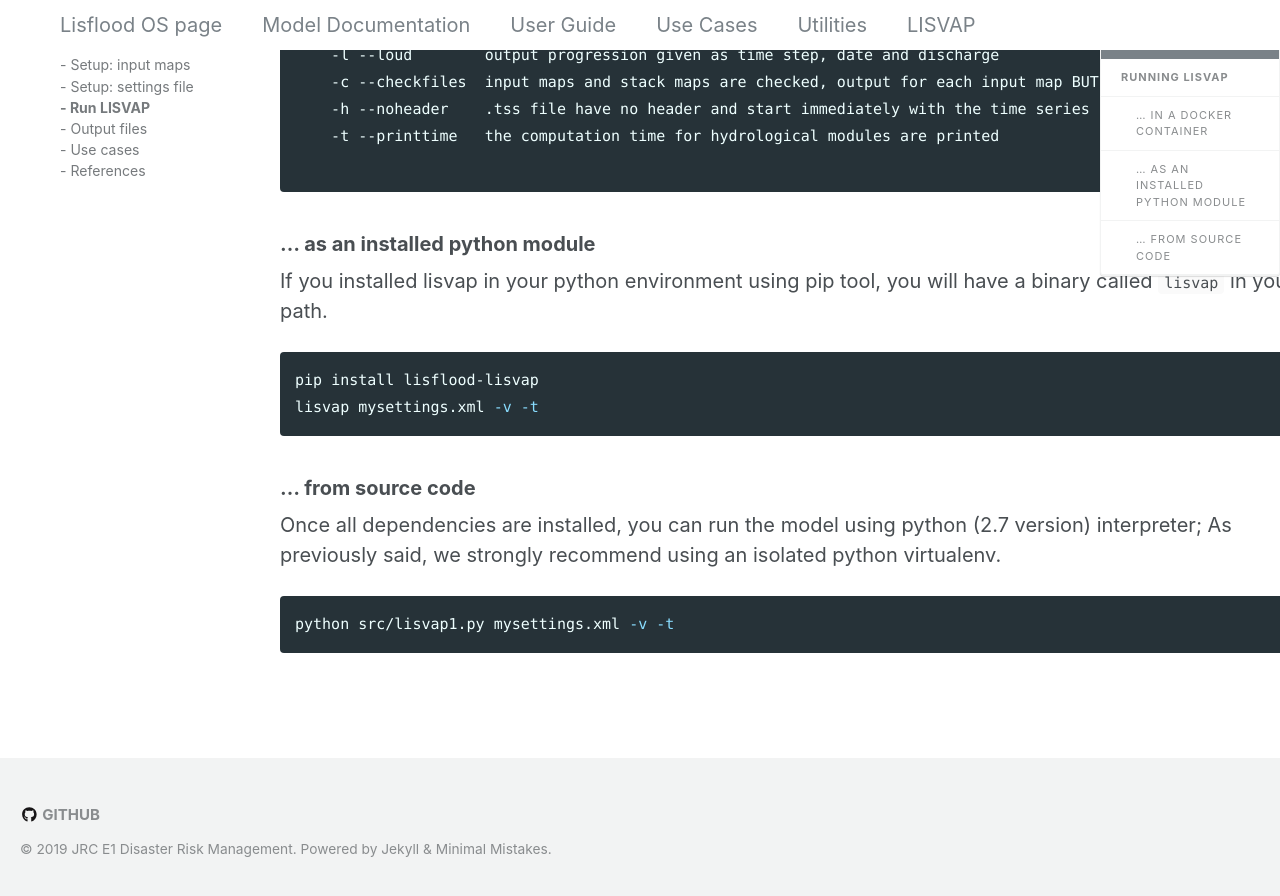
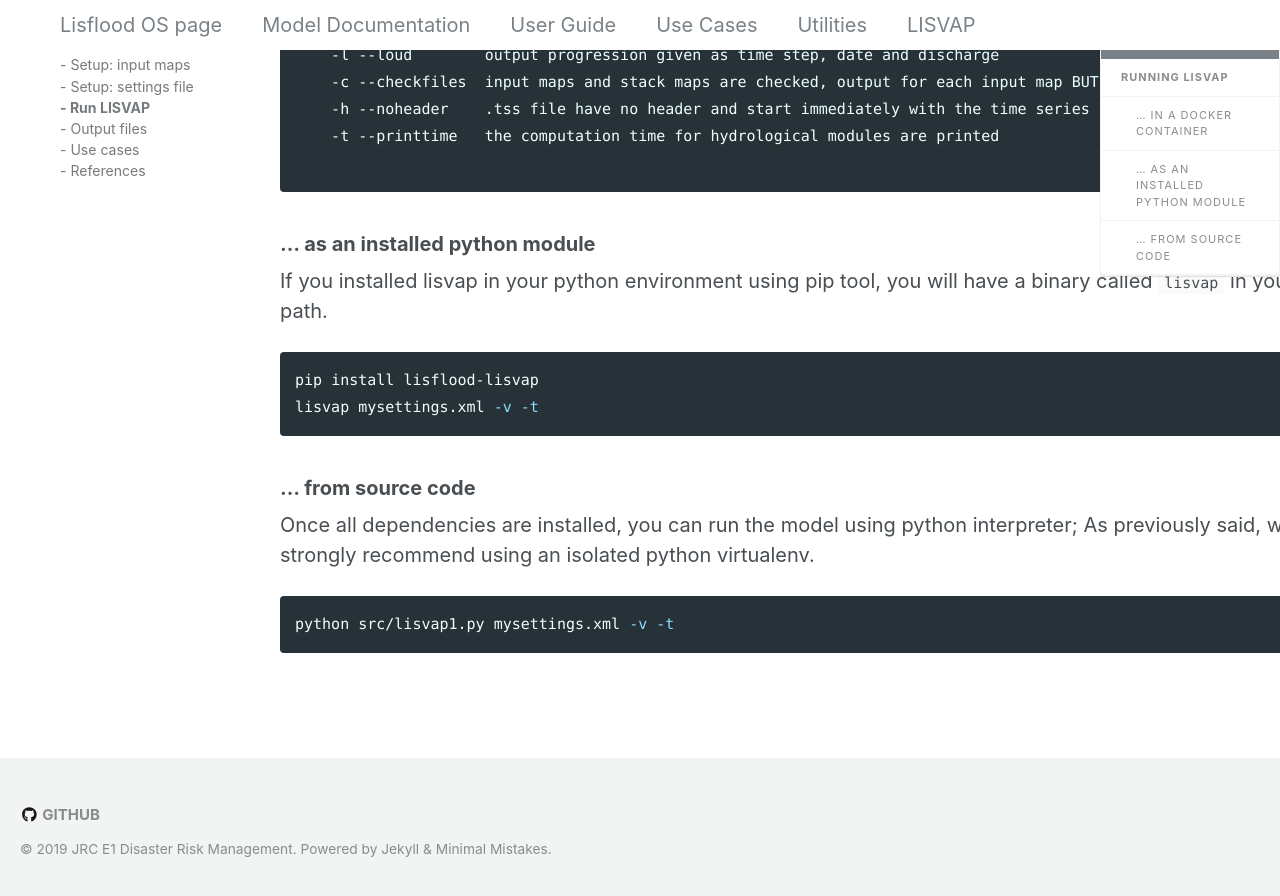
Before and after one commit to ec-jrc/lisflood-lisvap, a Jekyll site: the page built from 4_LISVAP_run/index.md, in a window 1280 px wide and 900 px high, scrolled down 1487 px. Shown: the top 896 px of the window. Built offline with Jekyll 4.4.1, drawn with Linux system fonts in a browser that asks for light colours; nearby versions of some CDN libraries; our own code applies the rules of GitHub Pages for plain Markdown files.

Commit message:
minor edits

````diff
--- a/4_LISVAP_run/index.md
+++ b/4_LISVAP_run/index.md
@@ -65,7 +65,7 @@ lisvap mysettings.xml -v -t
 
 ### ... from source code
 
-Once all dependencies are installed, you can run the model using python (2.7 version) interpreter; As previously said, we strongly recommend using an isolated python virtualenv.
+Once all dependencies are installed, you can run the model using python interpreter; As previously said, we strongly recommend using an isolated python virtualenv.
 
 ```bash
 python src/lisvap1.py mysettings.xml -v -t
````
